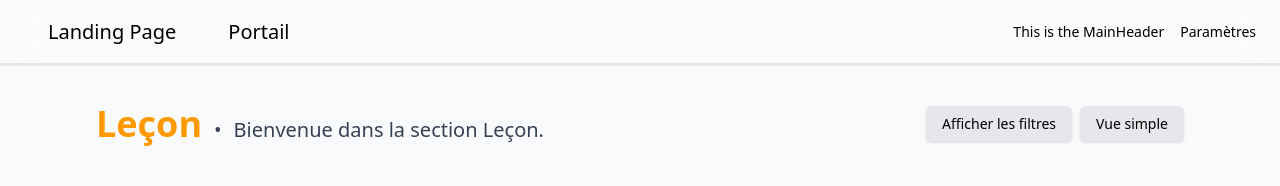
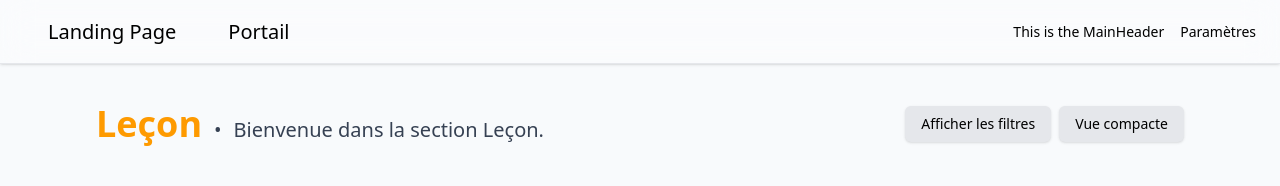
Before and after one commit to ErwanRob/meca3, a Next.js app: page /portail/lecon in a window 1280 px wide. Shown: the top 186 px of the page. Built offline with nearby package versions, Linux system fonts and the light colour scheme.

Commit message:
fix: update button label text and remove unused icon import in DownloadButton component

```diff
--- a/src/app/portail/(section)/lecon/page.tsx
+++ b/src/app/portail/(section)/lecon/page.tsx
@@ -52,7 +52,7 @@ const LeconPage = () => {
             onClick={() => setGroupByCategory((prev) => !prev)}
             className="rounded-md bg-gray-200 px-4 py-2 text-sm font-medium text-black shadow hover:bg-orange-200"
           >
-            {groupByCategory ? "Vue simple" : "Regrouper par catégorie"}
+            {groupByCategory ? "Vue compacte" : "Regrouper par catégorie"}
           </button>
         </div>
       </div>
--- a/src/components/DownloadButton/DownloadButton.tsx
+++ b/src/components/DownloadButton/DownloadButton.tsx
@@ -20,7 +20,6 @@ const DownloadButton: React.FC<DownloadButtonProps> = ({
         download={fileName}
         className={`flex h-full items-center rounded-xl p-2 ${className}`}
       >
-        {/*     <BsDownload className="text-gray-500" /> */}
         <FaDownload className="w-8" />
       </a>
     </div>
```
